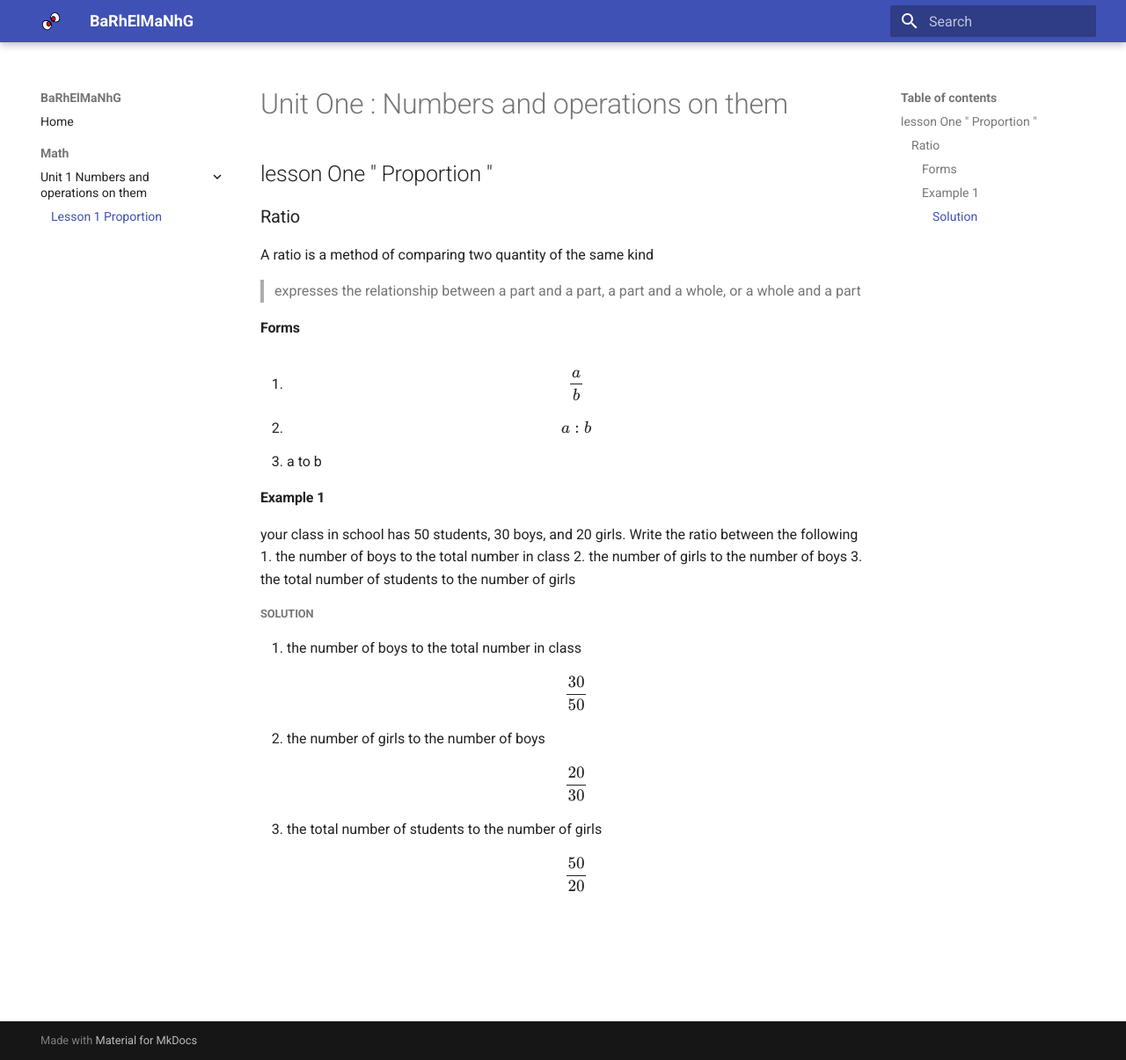
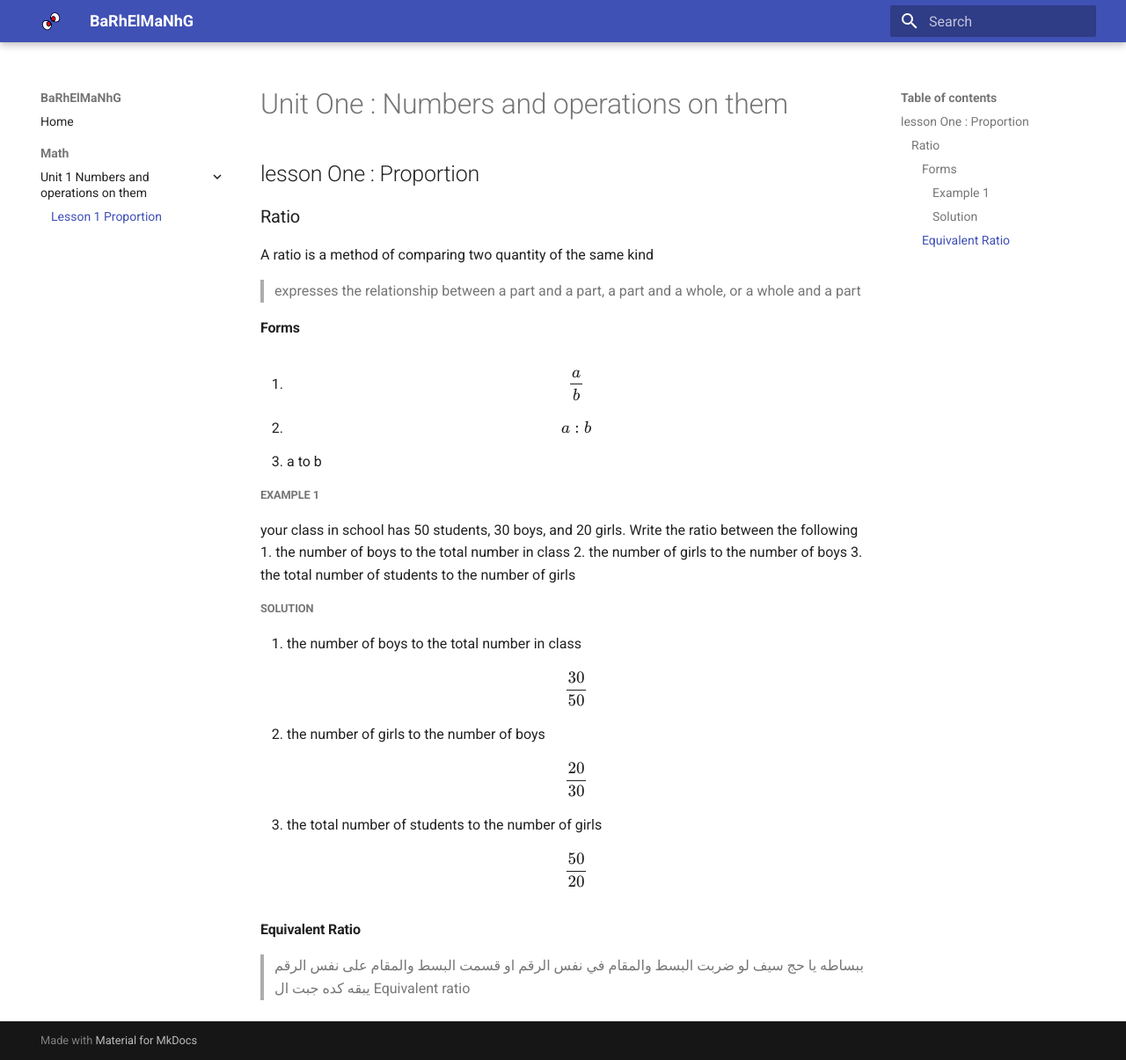
Before and after one commit to amansour-gh/educational.github.io, an MkDocs documentation site: the page built from docs/math/unit1/lesson1.md, in a window 1280 px wide and 1205 px high. Shown: the whole window at 88% size. Built offline with MkDocs 1.6.1 and Material for MkDocs 9.7.7, drawn with Linux system fonts in a browser that asks for light colours; formulas are drawn with MathJax 3.

Commit message:
240926-12

```diff
--- a/docs/math/unit1/lesson1.md
+++ b/docs/math/unit1/lesson1.md
@@ -1,5 +1,5 @@
 # Unit One : Numbers and operations on them
-## lesson One " Proportion "
+## lesson One : Proportion
 ### Ratio
 A ratio is a method of comparing two quantity of the same kind
 > expresses the relationship between a part and a part, a part and a whole, or a whole and a part
@@ -7,9 +7,9 @@ A ratio is a method of comparing two quantity of the same kind
 #### Forms
 1. $$ \frac{a}{b} $$
 2. $$ a : b $$
-3. a to b
+3.                a to b
 
-#### Example 1
+##### Example 1
 your class in school has 50 students, 30 boys, and 20 girls. Write the ratio between the following
 1. the number of boys to the total number in class
 2. the number of girls to the number of boys
@@ -21,3 +21,5 @@ $$ \frac{30}{50} $$
 $$ \frac{20}{30} $$
 3. the total number of students to the number of girls
 $$ \frac{50}{20} $$
+#### Equivalent Ratio
+> ببساطه يا حج سيف لو ضربت البسط والمقام في نفس الرقم او قسمت البسط والمقام على نفس الرقم يبقه كده جبت ال Equivalent ratio
```
